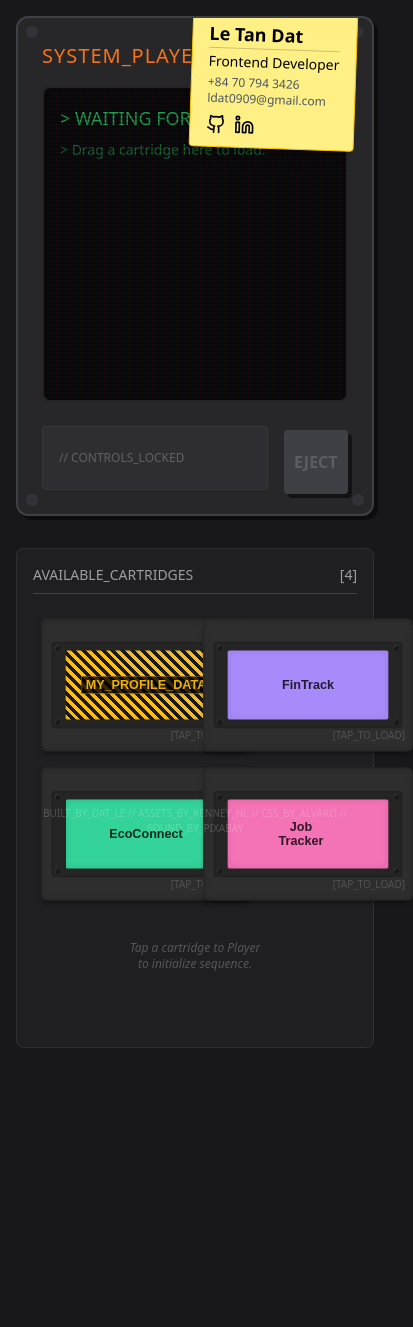
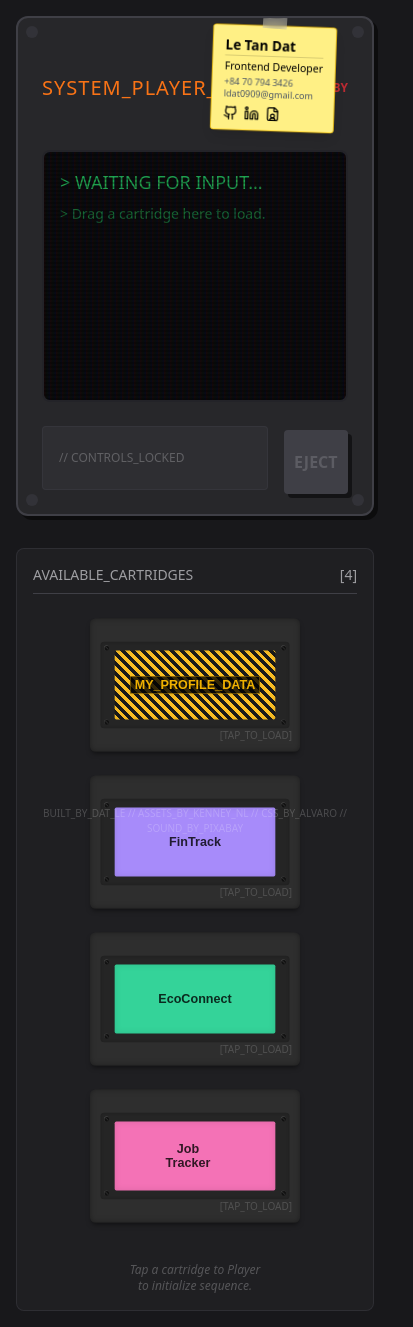
Before and after one commit to datle04/my-portfolio, a Next.js app: page / in a window 390 px wide. Shown: the whole page, 413 px wide, since content can reach past the window. Before the commit the page ends 1064 px from the top, so only its background shows below. Built offline with nearby package versions, Linux system fonts and the light colour scheme.

Commit message:
Fix grid layout of tape shelf & add CV shortcut

```diff
--- a/components/identity-sticker.tsx
+++ b/components/identity-sticker.tsx
@@ -1,8 +1,8 @@
-import { Github, Linkedin  } from 'lucide-react';
+import { Github, Linkedin, FileUser   } from 'lucide-react';
 
 export default function IdentitySticker() {
   return (
-    <div className="absolute top-[-10px] right-4 transform rotate-2 z-20 group">
+    <div className="absolute top-[-10px] right-4 transform rotate-2 z-20 group scale-75 md:scale-100">
       <div className="absolute -top-3 left-1/2 -translate-x-1/2 w-8 h-4 bg-white/30 backdrop-blur-sm rotate-2"></div>
 
       <div className="bg-yellow-200 text-black px-4 py-3 rounded shadow-lg border border-yellow-400 font-handwriting text-sm leading-tight">
@@ -13,7 +13,8 @@ export default function IdentitySticker() {
 
         <div className="flex gap-2 mt-2">
             <a href="https://github.com/datle04" target="_blank" className="hover:text-retro-primary"><Github className='w-5 h-5' /></a>
-            <a href="www.linkedin.com/in/datle-85a4b3322" className="hover:text-retro-primary"><Linkedin className='w-5 h-5'/></a>
+            <a href="www.linkedin.com/in/datle-85a4b3322" target="_blank" className="hover:text-retro-primary"><Linkedin className='w-5 h-5'/></a>
+            <a href="https://drive.google.com/file/d/1e912dUSGZD0hAdRPcLeJaRPJTIxbdcsx/view?usp=drive_link" target="_blank" className="hover:text-retro-primary"><FileUser className='w-5 h-5'/></a>
         </div>
       </div>
     </div>
--- a/components/player-area.tsx
+++ b/components/player-area.tsx
@@ -53,7 +53,7 @@ export default function PlayerArea() {
       <div className="absolute bottom-2 left-2 w-3 h-3 rounded-full bg-retro-border/50"></div>
       <div className="absolute bottom-2 right-2 w-3 h-3 rounded-full bg-retro-border/50"></div>
 
-      <div className="flex justify-between items-center mb-4">
+      <div className="py-8 lg:py-0 flex justify-between items-center mb-4">
         <h2 className="font-mono text-retro-primary text-xl tracking-wider">SYSTEM_PLAYER_V1</h2>
         <div className="flex gap-2 items-center">
            <div
--- a/components/tape-shelf.tsx
+++ b/components/tape-shelf.tsx
@@ -16,7 +16,7 @@ export default function TapeShelf() {
           <span>[{projectsData.length}]</span>
         </h3>
 
-        <div className="grid grid-cols-2 grid-rows-2 gap-4 lg:grid-cols-1 lg:gap-6 p-2">
+        <div className="grid grid-cols-1 gap-6 p-2">
            {projectsData.map((project) => (
              <Cassette key={project.id} project={project} />
            ))}
--- a/components/terminal-cv.tsx
+++ b/components/terminal-cv.tsx
@@ -11,7 +11,7 @@ export default function TerminalCV() {
       {/* Skills */}
       <div className="mb-6">
         <h3 className="text-white bg-green-900/30 inline-block px-2 mb-2">1. SKILL_SET</h3>
-        <div className="grid grid-cols-2 gap-2 pl-4">
+        <div className="grid grid-cols-1 lg:grid-cols-2 gap-2 pl-4">
           <p>&gt; Frontend: <span className="text-white">Next.js, React, Tailwind, JavaScript, TypeScript</span></p>
           <p>&gt; Backend: <span className="text-white">Node.js, Express, MongoDB</span></p>
           <p>&gt; Tools: <span className="text-white">Git, Figma, Postman, MongoDB Compass</span></p>
```
